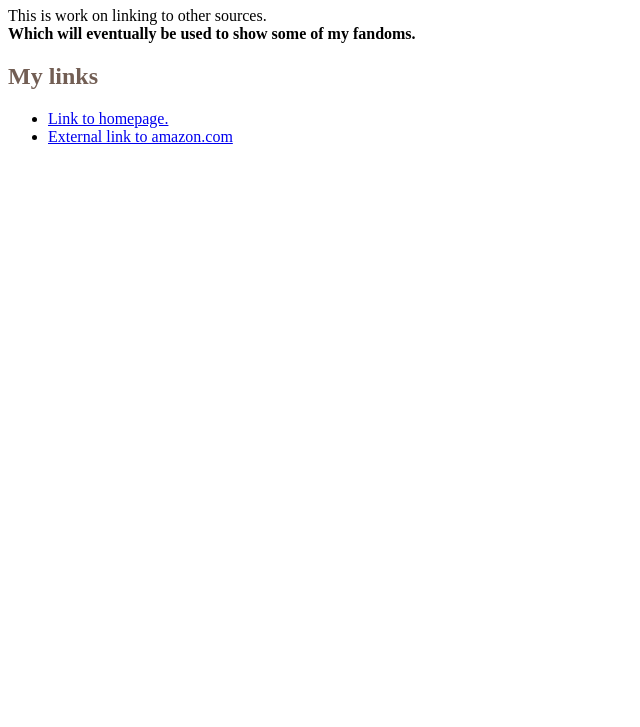
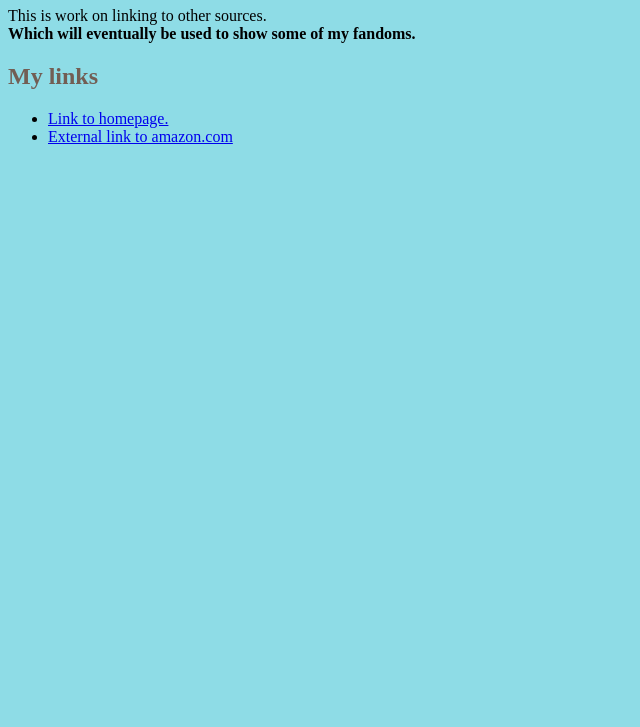
Before and after one commit to klotemil/INF253-exercises, a plain HTML site: page exercises/exercise04.html in a window 1280 px wide. Shown: the part 73-800 px from the top of the page, without its empty margins (0-640 px from the left). Drawn offline with Linux system fonts and the light colour scheme.

Commit message:
Update styles.css

```diff
--- a/assets/styles.css
+++ b/assets/styles.css
@@ -1,5 +1,5 @@
 body {
-  background-color: 8EDCE6;
+  background-color: #8EDCE6;
 }
 
 h1, h2 {
```
